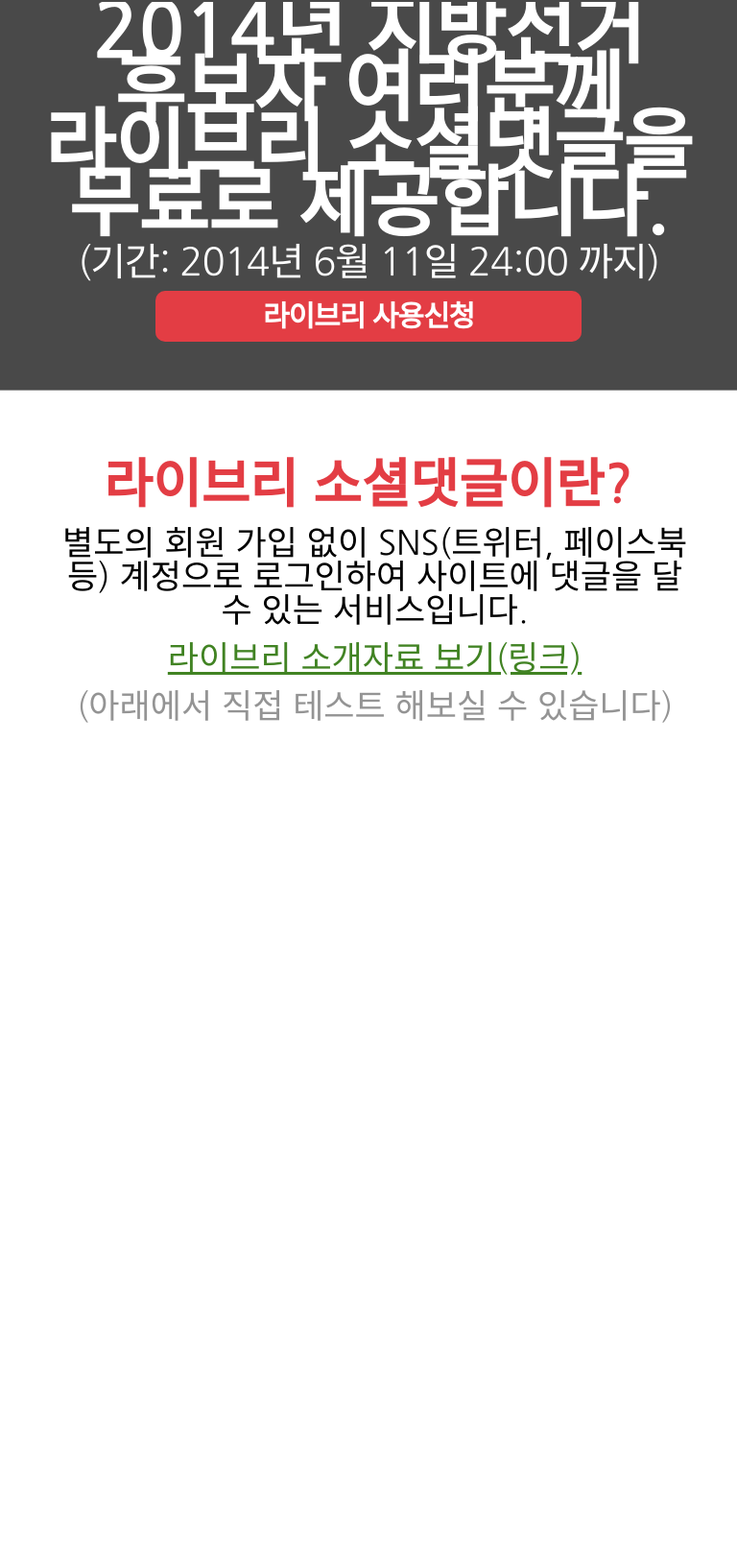
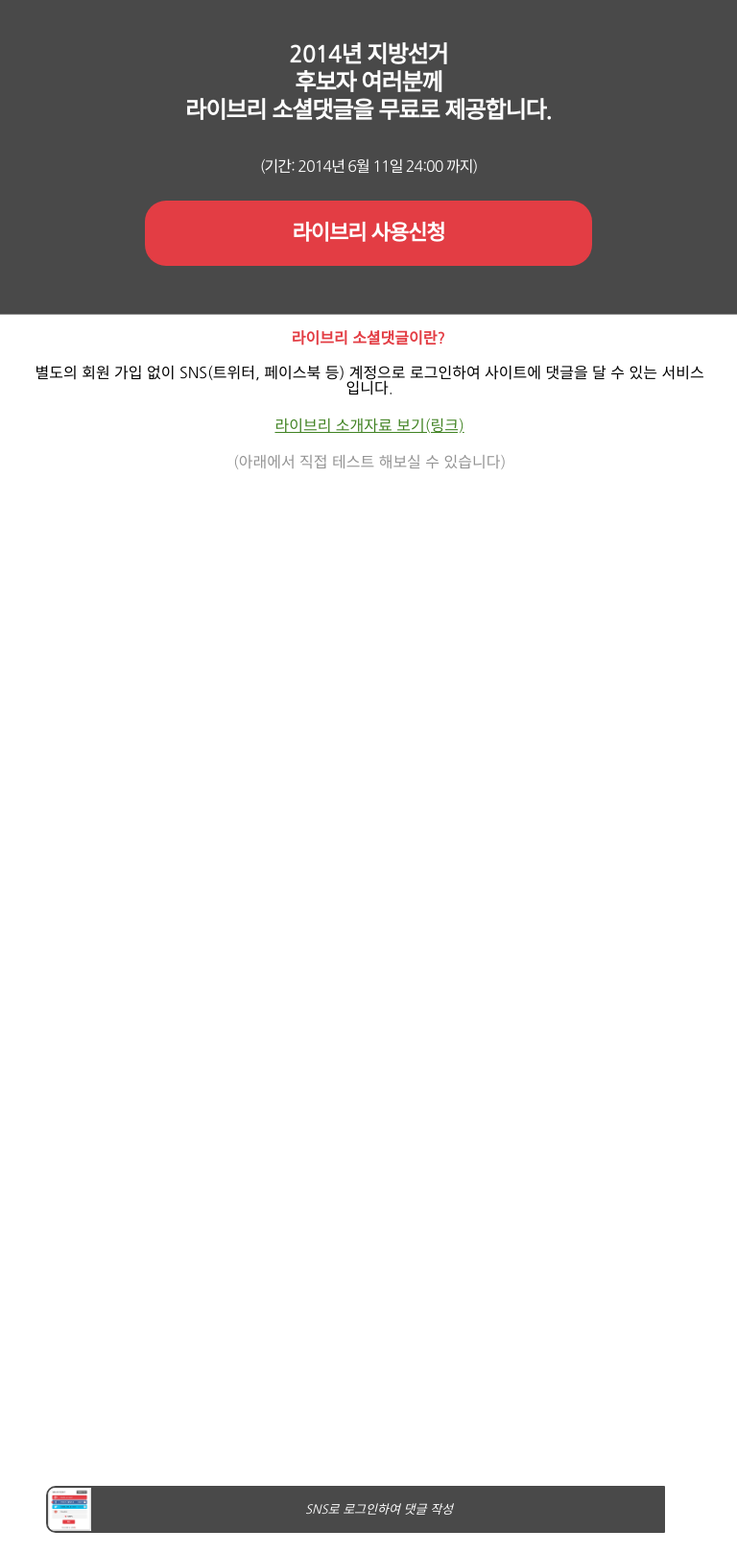
Before and after one commit to minwookim84/vote, a plain HTML site: page index.html in a window 768 px wide. Shown: the part 159-1778 px from the top of the page at 96% size. Drawn offline with nearby package versions, Linux system fonts and the light colour scheme; a script that the page names is missing; files whose address does not match are found by name.

Commit message:
미디어쿼리 수정

```diff
--- a/style.css
+++ b/style.css
@@ -431,10 +431,10 @@ background-color: #e33d44;
 }
 
 
-/* 모바일용 iphone3,4,5, 넥서스5 미디어 쿼리  */
+/* 모바일용 미디어 쿼리  */
 
 
-@media only screen and (min-device-width : 320px) and (max-device-width : 640px) {
+@media only screen and (min-device-width : 320px) and (max-device-width : 960px) {
 
 	#header{
 	/* position:relative; */
@@ -612,157 +612,3 @@ background-color: #e33d44;
 
 
 }
-
-@media only screen and (min-device-width : 640px) and (max-device-width : 960px) {
-	#header{
-	/* position:relative; */
-	height:150px;
-	/* min-width:100%; */
-	/*border-bottom:2px solid #cccccc;*/
-	/*background-color:rgba(0,0,0,0.01);*/
-	/* padding:5px 40px 10px 72px; */
-	}
-
-	.header_right{
-		/*float:right;*/
-		/*margin-right:20px;*/
-		}
-
-	.header_left{
-		/*float:left;*/
-		}
-
-	.nav{
-		/*width:170px;*/
-		height:80px;
-		font-size:23px;
-		font-weight:bold;
-		margin-right:12px;
-		margin-top:13px;
-		line-height:23px;
-		text-align:center;
-		float:right;
-		color:#666666;
-		}
-
-	.nav_button{
-		/*background-color:#960010;
-		border:4px solid #a8c795;
-		border-radius:10px;
-		height:80px;
-		line-height:80px;
-		margin-top:13px;
-		margin-left:20px;*/
-		}
-
-
-
-	.description{
-		/*width:100%;
-		margin-bottom:20px;*/
-	}
-
-	.desc_image{
-	width:100%;
-	margin:auto;
-	padding: 5px 0;
-	}
-
-	.headline{
-		width:100%;
-		margin:auto;
-		text-align:center;
-		font-size:50px;
-		font-weight:bold;
-		line-height:60px;
-		margin-bottom:15px;
-	}
-
-	h2{
-	font-size:55px;
-	font-weight:bold;
-	margin-bottom:10px;
-	}
-
-	#livereContainer{
-	/*width:90%;
-	height:450px;
-	margin:15px auto;
-	overflow-y:scroll;
-	overflow-x:hidden;*/
-	}
-
-	.subtitle{
-	padding:5px 10px 5px 10px;
-	width:95%;
-	margin-left:2%;
-	margin-bottom:5px;
-	font-size:35px;
-	/*text-align:justify;*/
-	}
-	.text_desc{
-	font-size:35px;
-	height:45px;
-	line-height:45px;
-	border-radius:0;
-	}
-
-	.text_list>li{
-		clear:left;
-		width:95%;
-		float:none;
-		/*border:2px solid #cccccc;*/
-		border-radius:5px;
-		margin:5px 2%;
-		padding:10px 0;
-		text-align:center;
-	}
-
-	.text_list>li>.text_desc{
-	clear:right;
-	width:95%;
-	height:74px;
-	line-height:74px;
-	float:none;
-	border-radius:2px;
-	margin:0 2%;
-	padding:11px 0;
-	text-align:center;
-	}
-		.text_list>li>img{
-			width:96px;
-			height:96px;
-			float:left;
-		}
-
-	.visual_list>li{
-		width:30%;
-		height:120px;
-		background-color:#ffffff;
-		float:left;
-		margin-left:12px;
-		margin-right:2px;
-		margin-bottom:5px;
-		text-align:center;
-	}
-	ul.text_list, .desc_image{float:none;width:95%;margin:auto;}
-
-	.more_desc{
-	/*clear:both;
-	width:90%;
-	margin:15px 2% 15px 2%;
-	letter-spacing:-0.5px;*/
-	font-size:25px;
-	/*text-align:justify;*/
-}
-
-.nav_button.big {
-	/*width: 50%;
-	font-size: 1.5em;
-	padding: 20px;*/
-	}
-
-}
-#voteReply {
-	width:100%;
-}
```
